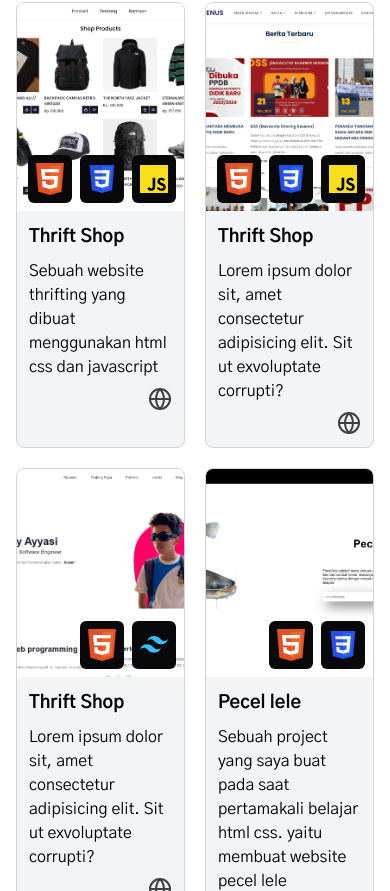
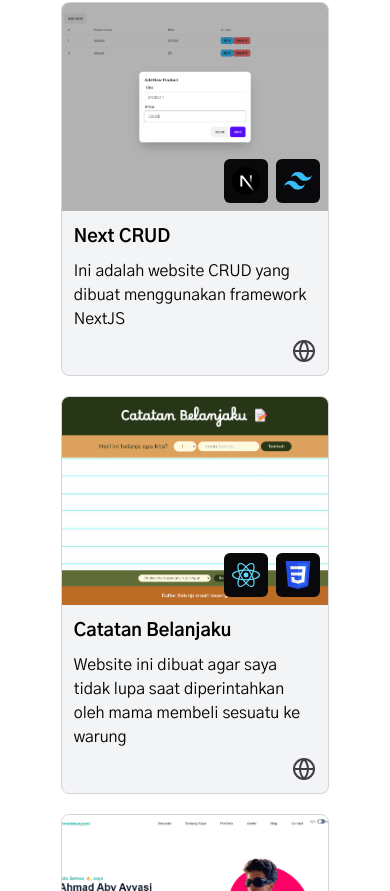
Before and after one commit to abirangers/next-portfolio, a Next.js app: page /skills in a window 390 px wide. Shown: the part 1213-2104 px from the top of the page. Built offline with nearby package versions, Linux system fonts and the light colour scheme.

Commit message:
responsivenya lupa

```diff
--- a/src/app/skills/projectSection.tsx
+++ b/src/app/skills/projectSection.tsx
@@ -12,7 +12,7 @@ const Project = ({
 }) => {
   return (
     <motion.div
-      className="bg-gray-100 rounded-lg border relative border-zinc-300 overflow-hidden"
+      className="bg-gray-100 rounded-lg w-3/4 md:w-full mx-auto border relative border-zinc-300 overflow-hidden"
       initial="hidden"
       whileInView="show"
       viewport={{ once: true }}
@@ -47,7 +47,9 @@ const Project = ({
       </div>
       <div className="p-3">
         <h1 className="text-lg font-bold mb-2">{project.title}</h1>
-        <p className="mb-2">{project.desk}</p>
+        <p className="mb-2 whitespace-normal md:truncate lg:whitespace-normal">
+          {project.desk}
+        </p>
         <a href="" className="flex w-fit ml-auto">
           <Image src="/img/browse.svg" alt="browse" width={24} height={24} />
         </a>
@@ -69,7 +71,7 @@ const ProjectSection = () => {
       >
         Project
       </motion.h1>
-      <div className="grid grid-cols-2 gap-5">
+      <div className="grid grid-cols-1 md:grid-cols-2 gap-5">
         {projects.map((project, index) => (
           <Project key={index} project={project} index={index} />
         ))}
--- a/src/components/sidebar.tsx
+++ b/src/components/sidebar.tsx
@@ -48,15 +48,15 @@ const NavbarItem = (item: ROUTE) => {
 
 const Sidebar = () => {
   return (
-    <div className="lg:min-w-[231px] md:min-w-[190px] sm:min-w-[164px]">
+    <div className="lg:min-w-[231px] md:min-w-[190px]">
       <Image
         src="/img/bread.svg"
         alt="Logo"
         width={54}
         height={54}
-        className="mx-4 mb-[22px] hidden sm:block"
+        className="mx-4 mb-[22px] hidden md:block"
       />
-      <div className="flex sm:flex-col sm:gap-y-[16px] absolute top-10 left-0 right-0 mx-auto gap-x-[11px] justify-center flex-row sm:static">
+      <div className="flex md:flex-col md:gap-y-[16px] absolute top-10 left-0 right-0 mx-auto gap-x-[11px] justify-center flex-row md:static">
         {NAVBAR_ROUTES.map((item, index) => (
           <NavbarItem key={index} {...item} />
         ))}
--- a/src/data/projectsData.ts
+++ b/src/data/projectsData.ts
@@ -12,47 +12,39 @@ export type ProjectsType = {
 
 export const projects: ProjectsType[] = [
   {
-    image: "/img/project-2.webp",
-    title: "Thrift Shop",
-    desk: "Sebuah website thrifting yang dibuat menggunakan html css dan javascript",
+    image: "/img/project-14.webp",
+    title: "Next CRUD",
+    desk: "Ini adalah website CRUD yang dibuat menggunakan framework NextJS",
     tech: [
       {
-        img: "/img/html.svg",
-        alt: "project-html",
+        img: "/img/nextjs.svg",
+        alt: "project-nextjs",
       },
       {
-        img: "/img/css.svg",
-        alt: "project-css",
-      },
-      {
-        img: "/img/javascript.svg",
-        alt: "project-javascript",
+        img: "/img/tailwind.svg",
+        alt: "project-tailwind",
       },
     ],
   },
   {
-    image: "/img/project-3.webp",
-    title: "Thrift Shop",
-    desk: "Lorem ipsum dolor sit, amet consectetur adipisicing elit. Sit ut exvoluptate corrupti?",
+    image: "/img/project-7.webp",
+    title: "Catatan Belanjaku",
+    desk: "Website ini dibuat agar saya tidak lupa saat diperintahkan oleh mama membeli sesuatu ke warung",
     tech: [
       {
-        img: "/img/html.svg",
-        alt: "project-html",
+        img: "/img/reactjs.svg",
+        alt: "project-reactjs",
       },
       {
         img: "/img/css.svg",
-        alt: "project-css",
-      },
-      {
-        img: "/img/javascript.svg",
-        alt: "project-javascript",
+        alt: "project-tailwind",
       },
     ],
   },
   {
     image: "/img/project-4.webp",
-    title: "Thrift Shop",
-    desk: "Lorem ipsum dolor sit, amet consectetur adipisicing elit. Sit ut exvoluptate corrupti?",
+    title: "Tailwind Porftolio",
+    desk: "Website porfolio yang saya pelajari dari channel youtube web programming unpas",
     tech: [
       {
         img: "/img/html.svg",
@@ -61,36 +53,6 @@ export const projects: ProjectsType[] = [
       {
         img: "/img/tailwind.svg",
         alt: "project-tailwind",
-      },
-    ],
-  },
-  {
-    image: "/img/project-5.webp",
-    title: "Pecel lele",
-    desk: "Sebuah project yang saya buat pada saat pertamakali belajar html css. yaitu membuat website pecel lele",
-    tech: [
-      {
-        img: "/img/html.svg",
-        alt: "project-html",
-      },
-      {
-        img: "/img/css.svg",
-        alt: "project-css",
-      },
-    ],
-  },
-  {
-    image: "/img/project-1.webp",
-    title: "Modern Landing Page",
-    desk: "Simple modern website yang dibuat menggunakan html dan css",
-    tech: [
-      {
-        img: "/img/html.svg",
-        alt: "project-html",
-      },
-      {
-        img: "/img/css.svg",
-        alt: "project-css",
       },
     ],
   },
@@ -114,17 +76,130 @@ export const projects: ProjectsType[] = [
     ],
   },
   {
-    image: "/img/project-7.webp",
-    title: "Simple To-Do-List",
-    desk: "Website ini dibuat agar saya tidak lupa saat diperintahkan oleh mama membeli sesuatu ke warung",
+    image: "/img/project-2.webp",
+    title: "Thrift Shop",
+    desk: "Sebuah website thrifting yang dibuat menggunakan html css dan javascript",
+    tech: [
+      {
+        img: "/img/html.svg",
+        alt: "project-html",
+      },
+      {
+        img: "/img/css.svg",
+        alt: "project-css",
+      },
+      {
+        img: "/img/javascript.svg",
+        alt: "project-javascript",
+      },
+    ],
+  },
+  {
+    image: "/img/project-12.webp",
+    title: "Simple Portfolio",
+    desk: "Sebuah website portfolio yang saya buat pada saat pertamakali belajar ReactJS",
     tech: [
       {
         img: "/img/reactjs.svg",
         alt: "project-reactjs",
       },
       {
+        img: "/img/tailwind.svg",
+        alt: "project-tailwind",
+      },
+    ],
+  },
+  {
+    image: "/img/project-10.webp",
+    title: "E-Commerce Page",
+    desk: "Website yang dibuat untuk mengasah logika saya pada saat belajar ReactJS",
+    tech: [
+      {
+        img: "/img/reactjs.svg",
+        alt: "project-react",
+      },
+      {
+        img: "/img/tailwind.svg",
+        alt: "project-tailwind",
+      },
+    ],
+  },
+  {
+    image: "/img/project-3.webp",
+    title: "Website Smk Plus Pelita Nusantara",
+    desk: "Sebuah website yang saya buat untuk sekolah yang sedang saya tempati sekarang yaitu Smk Plus Pelita Nusantara",
+    tech: [
+      {
+        img: "/img/html.svg",
+        alt: "project-html",
+      },
+      {
         img: "/img/css.svg",
+        alt: "project-css",
+      },
+      {
+        img: "/img/javascript.svg",
+        alt: "project-javascript",
+      },
+    ],
+  },
+  {
+    image: "/img/project-5.webp",
+    title: "Pecel lele",
+    desk: "Sebuah project yang saya buat pada saat pertamakali belajar html css. yaitu membuat website pecel lele",
+    tech: [
+      {
+        img: "/img/html.svg",
+        alt: "project-html",
+      },
+      {
+        img: "/img/css.svg",
+        alt: "project-css",
+      },
+    ],
+  },
+  {
+    image: "/img/project-13.webp",
+    title: "Netflix Clone",
+    desk: "Sebuah Cloningan website Netflix yang saya buat untuk mengimplementasikan pemahaman saya tentang i18next",
+    tech: [
+      {
+        img: "/img/reactjs.svg",
+        alt: "project-reactjs",
+      },
+      {
+        img: "/img/tailwind.svg",
         alt: "project-tailwind",
+      },
+    ],
+  },
+  {
+    image: "/img/project-11.webp",
+    title: "Game Listing",
+    desk: "Sama seperti E-commerce, website ini dibuat untuk mengasah logika saya dalam pemanggilan API menggunakan ReactJS",
+    tech: [
+      {
+        img: "/img/reactjs.svg",
+        alt: "project-reactjs",
+      },
+      {
+        img: "/img/tailwind.svg",
+        alt: "project-tailwind",
+      },
+    ],
+  },
+  {
+    image: "/img/project-1.webp",
+    title: "Modern Landing Page",
+    desk: "Simple modern website yang dibuat menggunakan html dan css",
+    tech: [
+      {
+        img: "/img/html.svg",
+        alt: "project-html",
+      },
+      {
+        img: "/img/css.svg",
+        alt: "project-css",
       },
     ],
   },
@@ -162,83 +237,4 @@ export const projects: ProjectsType[] = [
       },
     ],
   },
-  {
-    image: "/img/project-10.webp",
-    title: "E-Commerce Page",
-    desk: "Website yang dibuat untuk mengasah logika saya pada saat belajar ReactJS",
-    tech: [
-      {
-        img: "/img/reactjs.svg",
-        alt: "project-react",
-      },
-      {
-        img: "/img/tailwind.svg",
-        alt: "project-tailwind",
-      },
-    ],
-  },
-  {
-    image: "/img/project-11.webp",
-    title: "Game Listing",
-    desk: "Sama seperti E-commerce, website ini dibuat untuk mengasah logika saya dalam pemanggilan API menggunakan ReactJS",
-    tech: [
-      {
-        img: "/img/reactjs.svg",
-        alt: "project-reactjs",
-      },
-      {
-        img: "/img/tailwind.svg",
-        alt: "project-tailwind",
-      },
-    ],
-  },
-  {
-    image: "/img/project-12.webp",
-    title: "Simple Portfolio",
-    desk: "Sebuah website portfolio yang saya buat pada saat pertamakali belajar ReactJS",
-    tech: [
-      {
-        img: "/img/reactjs.svg",
-        alt: "project-reactjs",
-      },
-      {
-        img: "/img/tailwind.svg",
-        alt: "project-tailwind",
-      },
-    ],
-  },
-  {
-    image: "/img/project-13.webp",
-    title: "Netflix Clone",
-    desk: "Sebuah Cloningan website Netflix yang saya buat untuk mengimplementasikan pemahaman saya tentang i18next",
-    tech: [
-      {
-        img: "/img/reactjs.svg",
-        alt: "project-reactjs",
-      },
-      {
-        img: "/img/tailwind.svg",
-        alt: "project-tailwind",
-      },
-    ],
-  },
-  {
-    image: "/img/project-14.webp",
-    title: "Next CRUD",
-    desk: "Ini adalah website CRUD yang dibuat menggunakan framework NextJS",
-    tech: [
-      {
-        img: "/img/html.svg",
-        alt: "project-html",
-      },
-      {
-        img: "/img/css.svg",
-        alt: "project-css",
-      },
-      {
-        img: "/img/javascript.svg",
-        alt: "project-javascript",
-      },
-    ],
-  },
 ];
```
